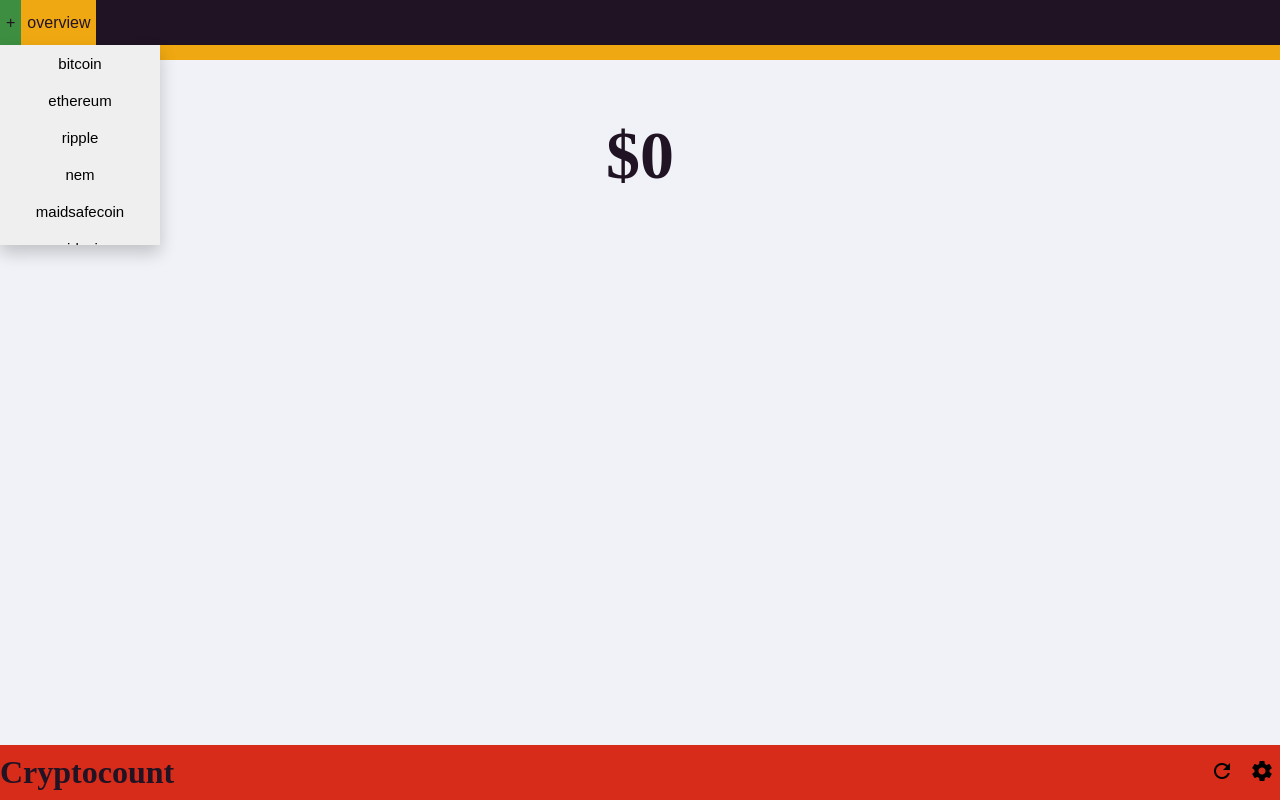
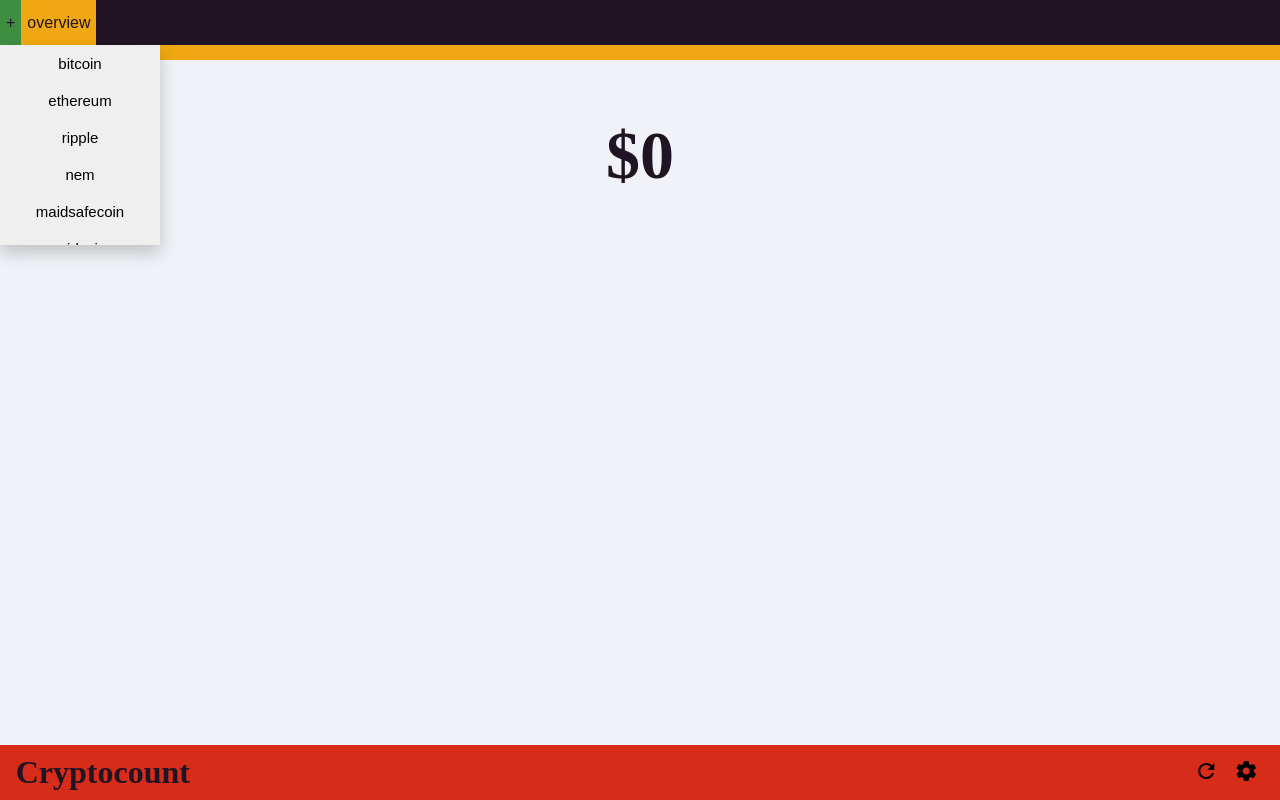
Before and after one commit to alexmat2on/Cryptocount, a plain HTML site: page index.html in a window 1280 px wide. Drawn offline with Linux system fonts and the light colour scheme; no server answers.

Commit message:
better padding for bottom row

```diff
--- a/css/cryptocount_light.css
+++ b/css/cryptocount_light.css
@@ -25,21 +25,19 @@ p {
     height: 55px;
     justify-content: center;
     align-items: center;
-    align-content: center;
     display: flex;
     flex-direction: row;
-    position: absolute;
     bottom: 0;
+    position: fixed;
     width: 100%;
+    padding-right: 40px;
 }
 
 #banner h1 {
-    flex-grow: 1;
+    padding-right: 78%;
 }
 
 #banner#icons {
-    flex-grow: 2;
-    margin: 10px;
 }
 
 #banner button {
```
